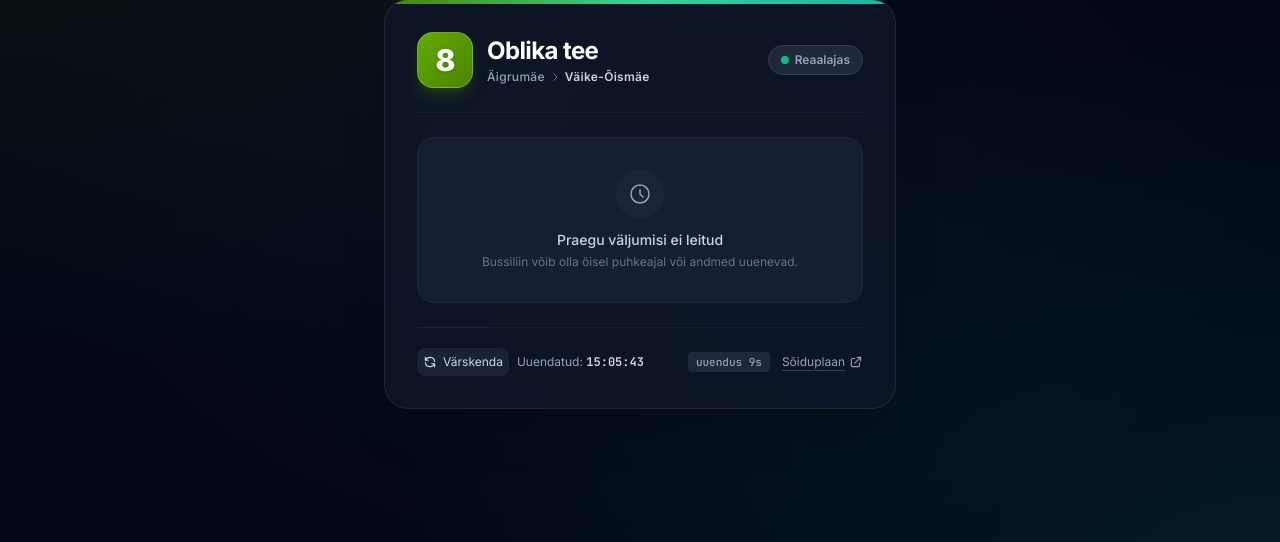
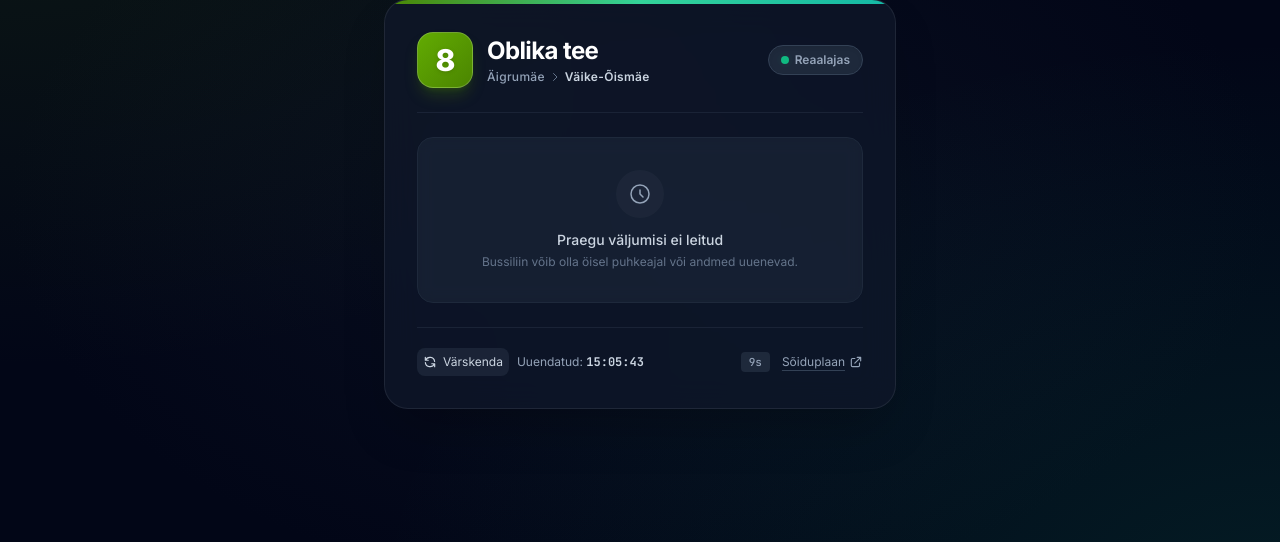
Before and after one commit to kr15tj4n/Bussiajad, a Flask app: page / in a window 1280 px wide. Shown: the part 196-738 px from the top of the page. Run offline with Flask 3, Linux system fonts and the light colour scheme; data that the repository does not hold is empty; some libraries are stand-ins or nearby versions.

Commit message:
refactor: remove redundant uuendus prefix from countdown badge text

```diff
--- a/index.html
+++ b/index.html
@@ -156,7 +156,7 @@
 
         <div class="flex items-center gap-3">
           <span id="countdown-badge" class="font-mono text-[11px] px-2 py-0.5 rounded bg-slate-800 text-slate-400">
-            uuendus 15s
+            15s
           </span>
           <a href="https://transport.tallinn.ee/#bus/8/b-a/19001-1" target="_blank" rel="noopener noreferrer" class="inline-flex items-center gap-1 text-slate-400 hover:text-emerald-400 transition underline underline-offset-4 decoration-slate-700 hover:decoration-emerald-400">
             <span>Sõiduplaan</span>
@@ -404,7 +404,7 @@
         }
         const badge = document.getElementById('countdown-badge');
         if (badge) {
-          badge.textContent = `uuendus ${secondsUntilRefresh}s`;
+          badge.textContent = `${secondsUntilRefresh}s`;
         }
       }, 1000);
     }
--- a/templates/index.html
+++ b/templates/index.html
@@ -165,7 +165,7 @@
 
         <div class="flex items-center gap-3">
           <span id="countdown-badge" class="font-mono text-[11px] px-2 py-0.5 rounded bg-slate-800 text-slate-400">
-            uuendus 15s
+            15s
           </span>
           <a href="{{ official_url }}" target="_blank" rel="noopener noreferrer" class="inline-flex items-center gap-1 text-slate-400 hover:text-emerald-400 transition underline underline-offset-4 decoration-slate-700 hover:decoration-emerald-400">
             <span>Sõiduplaan</span>
@@ -328,7 +328,7 @@
         }
         const badge = document.getElementById('countdown-badge');
         if (badge) {
-          badge.textContent = `uuendus ${secondsUntilRefresh}s`;
+          badge.textContent = `${secondsUntilRefresh}s`;
         }
       }, 1000);
     }
```
